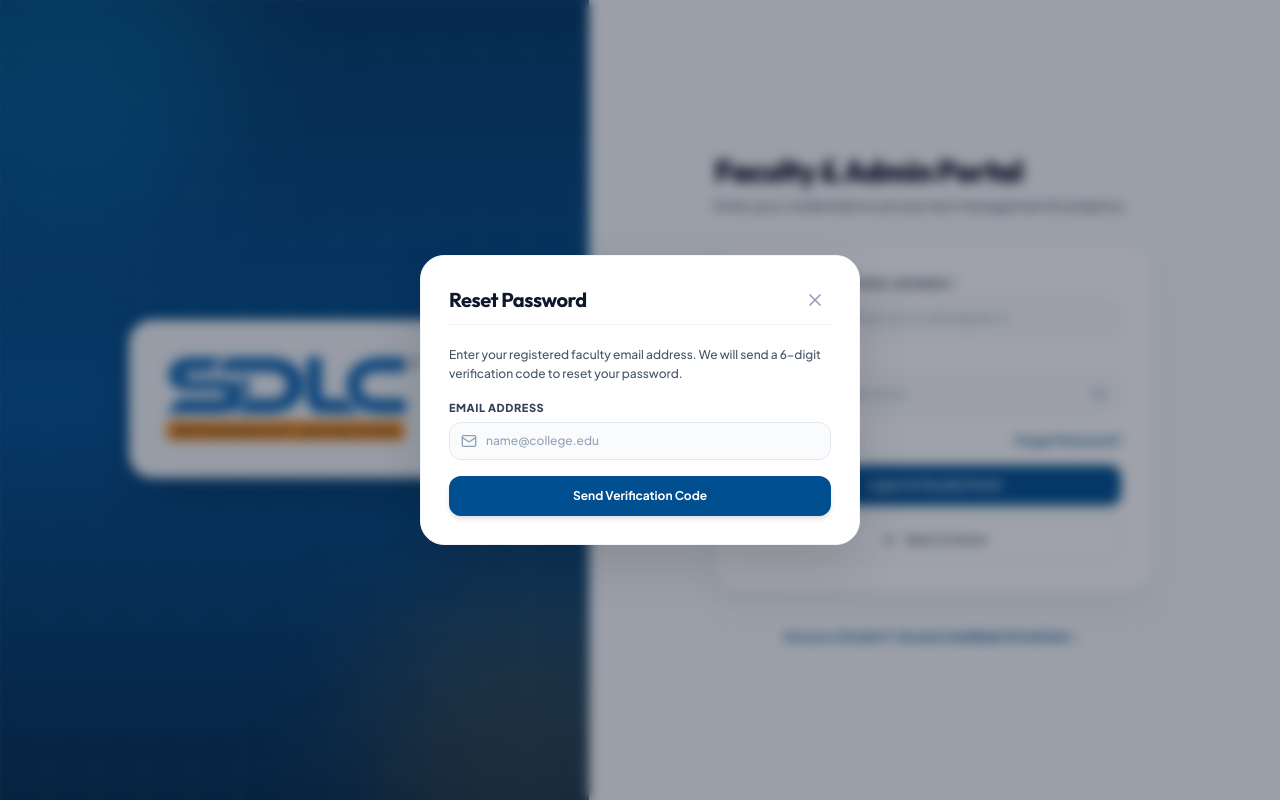
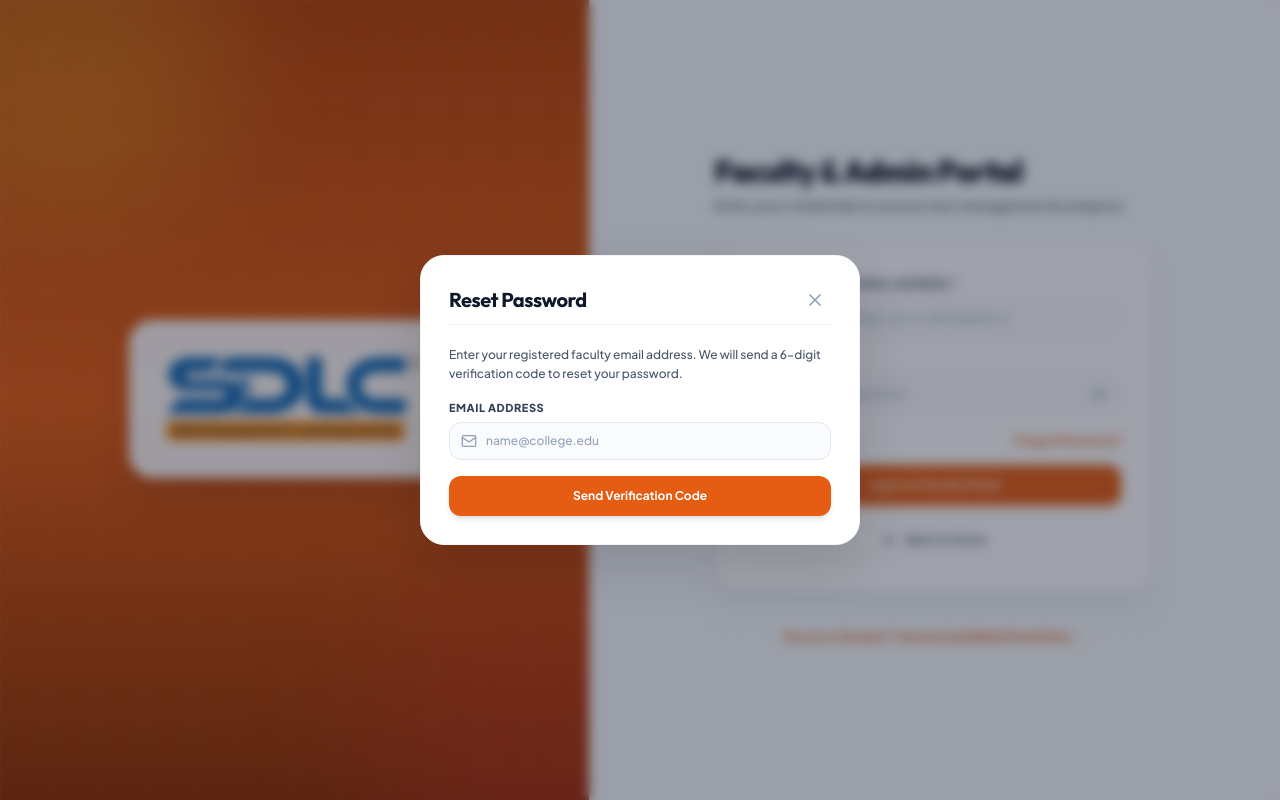
Before and after one commit to yukeshkannan/ONLINE_TEST_PLATFORM_SDLC, a React (Vite) app in the folder client/: page /admin/login in a window 1280 px wide. Both pictures are taken after a click on the button "Forgot Password?". Built offline with nearby package versions, Linux system fonts and the light colour scheme; no server answers.

Commit message:
style(admin): set orange theme background for faculty/admin login page

```diff
--- a/client/src/pages/AdminLogin.jsx
+++ b/client/src/pages/AdminLogin.jsx
@@ -139,26 +139,26 @@ const AdminLogin = () => {
       animate={{ opacity: 1 }}
       exit={{ opacity: 0 }}
       transition={{ duration: 0.35 }}
-      className="w-full min-h-screen flex flex-col lg:flex-row bg-[#f8fafc] text-slate-900 font-sans selection:bg-[#004f90]/10 selection:text-[#004f90]"
+      className="w-full min-h-screen flex flex-col lg:flex-row bg-[#f8fafc] text-slate-900 font-sans selection:bg-[#e45d13]/10 selection:text-[#e45d13]"
     >
 
       {/* ========================================================================= */}
-      {/* LEFT PANE: Minimalist Animated Logo Showcase (Matches Student Login)      */}
+      {/* LEFT PANE: Premium Orange Animated Logo Showcase (Faculty & Admin Portal) */}
       {/* ========================================================================= */}
-      <div className="lg:w-[48%] xl:w-[46%] w-full min-h-[35vh] lg:min-h-screen bg-gradient-to-b from-[#003866] via-[#004f90] to-[#002b50] flex items-center justify-center p-8 sm:p-12 relative overflow-hidden">
+      <div className="lg:w-[48%] xl:w-[46%] w-full min-h-[35vh] lg:min-h-screen bg-gradient-to-b from-[#b84206] via-[#e45d13] to-[#8f2f00] flex items-center justify-center p-8 sm:p-12 relative overflow-hidden">
 
         {/* Subtle geometric background grid line overlay */}
         <div
-          className="absolute inset-0 opacity-[0.06] pointer-events-none"
+          className="absolute inset-0 opacity-[0.07] pointer-events-none"
           style={{
             backgroundImage: `linear-gradient(#ffffff 1px, transparent 1px), linear-gradient(90deg, #ffffff 1px, transparent 1px)`,
             backgroundSize: '48px 48px'
           }}
         />
 
-        {/* Ambient subtle soft glows for depth */}
-        <div className="absolute -top-24 -left-24 w-80 h-80 bg-sky-400/20 rounded-full blur-3xl pointer-events-none" />
-        <div className="absolute -bottom-24 -right-24 w-80 h-80 bg-amber-500/15 rounded-full blur-3xl pointer-events-none" />
+        {/* Ambient subtle warm glows for depth */}
+        <div className="absolute -top-24 -left-24 w-80 h-80 bg-amber-300/25 rounded-full blur-3xl pointer-events-none" />
+        <div className="absolute -bottom-24 -right-24 w-80 h-80 bg-red-500/20 rounded-full blur-3xl pointer-events-none" />
 
         {/* Centered Animated Logo Card */}
         <motion.div
@@ -174,7 +174,7 @@ const AdminLogin = () => {
             y: { duration: 4.5, repeat: Infinity, ease: 'easeInOut' }
           }}
           whileHover={{ scale: 1.04 }}
-          className="relative z-10 bg-white/95 backdrop-blur-md rounded-3xl p-7 sm:p-9 shadow-2xl shadow-black/25 border border-white/50 flex items-center justify-center max-w-[320px] sm:max-w-[360px] cursor-default transition-shadow hover:shadow-sky-900/30"
+          className="relative z-10 bg-white/95 backdrop-blur-md rounded-3xl p-7 sm:p-9 shadow-2xl shadow-orange-950/25 border border-white/50 flex items-center justify-center max-w-[320px] sm:max-w-[360px] cursor-default transition-shadow hover:shadow-orange-900/35"
         >
           <img
             alt="SDLC Skill Development Learning Centre"
@@ -224,7 +224,7 @@ const AdminLogin = () => {
                     onChange={(e) => setEmail(e.target.value)}
                     disabled={isSubmitting}
                     autoComplete="email"
-                    className="w-full bg-slate-50/70 border border-slate-200 hover:border-slate-300 rounded-xl py-2.5 pl-10 pr-4 text-slate-900 text-xs font-medium placeholder:text-slate-400 focus:outline-none focus:bg-white focus:border-[#004f90] focus:ring-2 focus:ring-[#004f90]/15 transition-all"
+                    className="w-full bg-slate-50/70 border border-slate-200 hover:border-slate-300 rounded-xl py-2.5 pl-10 pr-4 text-slate-900 text-xs font-medium placeholder:text-slate-400 focus:outline-none focus:bg-white focus:border-[#e45d13] focus:ring-2 focus:ring-[#e45d13]/15 transition-all"
                   />
                 </div>
               </div>
@@ -246,7 +246,7 @@ const AdminLogin = () => {
                     onChange={(e) => setPassword(e.target.value)}
                     disabled={isSubmitting}
                     autoComplete="current-password"
-                    className="w-full bg-slate-50/70 border border-slate-200 hover:border-slate-300 rounded-xl py-2.5 pl-10 pr-10 text-slate-900 text-xs font-medium placeholder:text-slate-400 focus:outline-none focus:bg-white focus:border-[#004f90] focus:ring-2 focus:ring-[#004f90]/15 transition-all"
+                    className="w-full bg-slate-50/70 border border-slate-200 hover:border-slate-300 rounded-xl py-2.5 pl-10 pr-10 text-slate-900 text-xs font-medium placeholder:text-slate-400 focus:outline-none focus:bg-white focus:border-[#e45d13] focus:ring-2 focus:ring-[#e45d13]/15 transition-all"
                   />
                   <button
                     type="button"
@@ -266,7 +266,7 @@ const AdminLogin = () => {
                     type="checkbox"
                     checked={rememberMe}
                     onChange={(e) => setRememberMe(e.target.checked)}
-                    className="rounded border-slate-300 text-[#004f90] focus:ring-[#004f90] h-4 w-4 cursor-pointer"
+                    className="rounded border-slate-300 text-[#e45d13] focus:ring-[#e45d13] h-4 w-4 cursor-pointer"
                   />
                   <span>Remember Me</span>
                 </label>
@@ -280,7 +280,7 @@ const AdminLogin = () => {
                     setConfirmNewPassword('');
                     setShowForgotModal(true);
                   }}
-                  className="font-bold text-[#004f90] hover:underline bg-transparent border-none p-0 cursor-pointer text-left text-xs"
+                  className="font-bold text-[#e45d13] hover:underline bg-transparent border-none p-0 cursor-pointer text-left text-xs"
                 >
                   Forgot Password?
                 </button>
@@ -290,7 +290,7 @@ const AdminLogin = () => {
               <button
                 type="submit"
                 disabled={isSubmitting}
-                className="w-full bg-[#004f90] hover:bg-[#003e73] text-white py-3 rounded-xl font-bold text-xs shadow-md shadow-[#004f90]/20 transition-all active:scale-[0.99] cursor-pointer flex items-center justify-center space-x-2"
+                className="w-full bg-[#e45d13] hover:bg-[#cc500d] text-white py-3 rounded-xl font-bold text-xs shadow-md shadow-[#e45d13]/20 transition-all active:scale-[0.99] cursor-pointer flex items-center justify-center space-x-2"
               >
                 {isSubmitting ? (
                   <ClockLoader size="xs" color="#ffffff" />
@@ -318,7 +318,7 @@ const AdminLogin = () => {
             <button
               type="button"
               onClick={() => navigate('/login')}
-              className="text-xs font-bold text-[#004f90] hover:underline cursor-pointer transition-all inline-flex items-center gap-1"
+              className="text-xs font-bold text-[#e45d13] hover:underline cursor-pointer transition-all inline-flex items-center gap-1"
             >
               <span>Are you a Student?</span>
               <span className="font-extrabold">Access Candidate Portal here &rarr;</span>
@@ -378,14 +378,14 @@ const AdminLogin = () => {
                         value={forgotEmail}
                         onChange={(e) => setForgotEmail(e.target.value)}
                         disabled={otpLoading}
-                        className="w-full bg-slate-50/70 border border-slate-200 rounded-xl py-2.5 pl-9 pr-4 text-slate-900 text-xs font-medium focus:outline-none focus:border-[#004f90] focus:ring-2 focus:ring-[#004f90]/15 transition-all"
+                        className="w-full bg-slate-50/70 border border-slate-200 rounded-xl py-2.5 pl-9 pr-4 text-slate-900 text-xs font-medium focus:outline-none focus:border-[#e45d13] focus:ring-2 focus:ring-[#e45d13]/15 transition-all"
                       />
                     </div>
                   </div>
                   <button
                     type="submit"
                     disabled={otpLoading}
-                    className="w-full bg-[#004f90] hover:bg-[#003e73] text-white py-3 rounded-xl font-bold text-xs shadow-md transition-all active:scale-[0.98] cursor-pointer flex items-center justify-center space-x-2"
+                    className="w-full bg-[#e45d13] hover:bg-[#cc500d] text-white py-3 rounded-xl font-bold text-xs shadow-md transition-all active:scale-[0.98] cursor-pointer flex items-center justify-center space-x-2"
                   >
                     {otpLoading ? (
                       <ClockLoader size="xs" color="#ffffff" />
@@ -416,14 +416,14 @@ const AdminLogin = () => {
                         value={otp}
                         onChange={(e) => setOtp(e.target.value)}
                         disabled={otpLoading}
-                        className="w-full bg-slate-50/70 border border-slate-200 rounded-xl py-2.5 pl-9 pr-4 text-slate-900 text-sm focus:outline-none focus:border-[#004f90] tracking-widest text-center font-bold font-mono focus:ring-2 focus:ring-[#004f90]/15 transition-all"
+                        className="w-full bg-slate-50/70 border border-slate-200 rounded-xl py-2.5 pl-9 pr-4 text-slate-900 text-sm focus:outline-none focus:border-[#e45d13] tracking-widest text-center font-bold font-mono focus:ring-2 focus:ring-[#e45d13]/15 transition-all"
                       />
                     </div>
                   </div>
                   <button
                     type="submit"
                     disabled={otpLoading}
-                    className="w-full bg-[#004f90] hover:bg-[#003e73] text-white py-3 rounded-xl font-bold text-xs shadow-md transition-all active:scale-[0.98] cursor-pointer flex items-center justify-center space-x-2"
+                    className="w-full bg-[#e45d13] hover:bg-[#cc500d] text-white py-3 rounded-xl font-bold text-xs shadow-md transition-all active:scale-[0.98] cursor-pointer flex items-center justify-center space-x-2"
                   >
                     {otpLoading ? (
                       <ClockLoader size="xs" color="#ffffff" />
@@ -463,7 +463,7 @@ const AdminLogin = () => {
                           value={newPassword}
                           onChange={(e) => setNewPassword(e.target.value)}
                           disabled={otpLoading}
-                          className="w-full bg-slate-50/70 border border-slate-200 rounded-xl py-2.5 pl-9 pr-10 text-slate-900 text-xs font-medium focus:outline-none focus:border-[#004f90] focus:ring-2 focus:ring-[#004f90]/15 transition-all"
+                          className="w-full bg-slate-50/70 border border-slate-200 rounded-xl py-2.5 pl-9 pr-10 text-slate-900 text-xs font-medium focus:outline-none focus:border-[#e45d13] focus:ring-2 focus:ring-[#e45d13]/15 transition-all"
                         />
                         <button
                           type="button"
@@ -488,7 +488,7 @@ const AdminLogin = () => {
                           value={confirmNewPassword}
                           onChange={(e) => setConfirmNewPassword(e.target.value)}
                           disabled={otpLoading}
-                          className="w-full bg-slate-50/70 border border-slate-200 rounded-xl py-2.5 pl-9 pr-4 text-slate-900 text-xs font-medium focus:outline-none focus:border-[#004f90] focus:ring-2 focus:ring-[#004f90]/15 transition-all"
+                          className="w-full bg-slate-50/70 border border-slate-200 rounded-xl py-2.5 pl-9 pr-4 text-slate-900 text-xs font-medium focus:outline-none focus:border-[#e45d13] focus:ring-2 focus:ring-[#e45d13]/15 transition-all"
                         />
                       </div>
                     </div>
@@ -496,7 +496,7 @@ const AdminLogin = () => {
                   <button
                     type="submit"
                     disabled={otpLoading}
-                    className="w-full bg-[#004f90] hover:bg-[#003e73] text-white py-3 rounded-xl font-bold text-xs shadow-md transition-all active:scale-[0.98] cursor-pointer flex items-center justify-center space-x-2"
+                    className="w-full bg-[#e45d13] hover:bg-[#cc500d] text-white py-3 rounded-xl font-bold text-xs shadow-md transition-all active:scale-[0.98] cursor-pointer flex items-center justify-center space-x-2"
                   >
                     {otpLoading ? (
                       <ClockLoader size="xs" color="#ffffff" />
```
